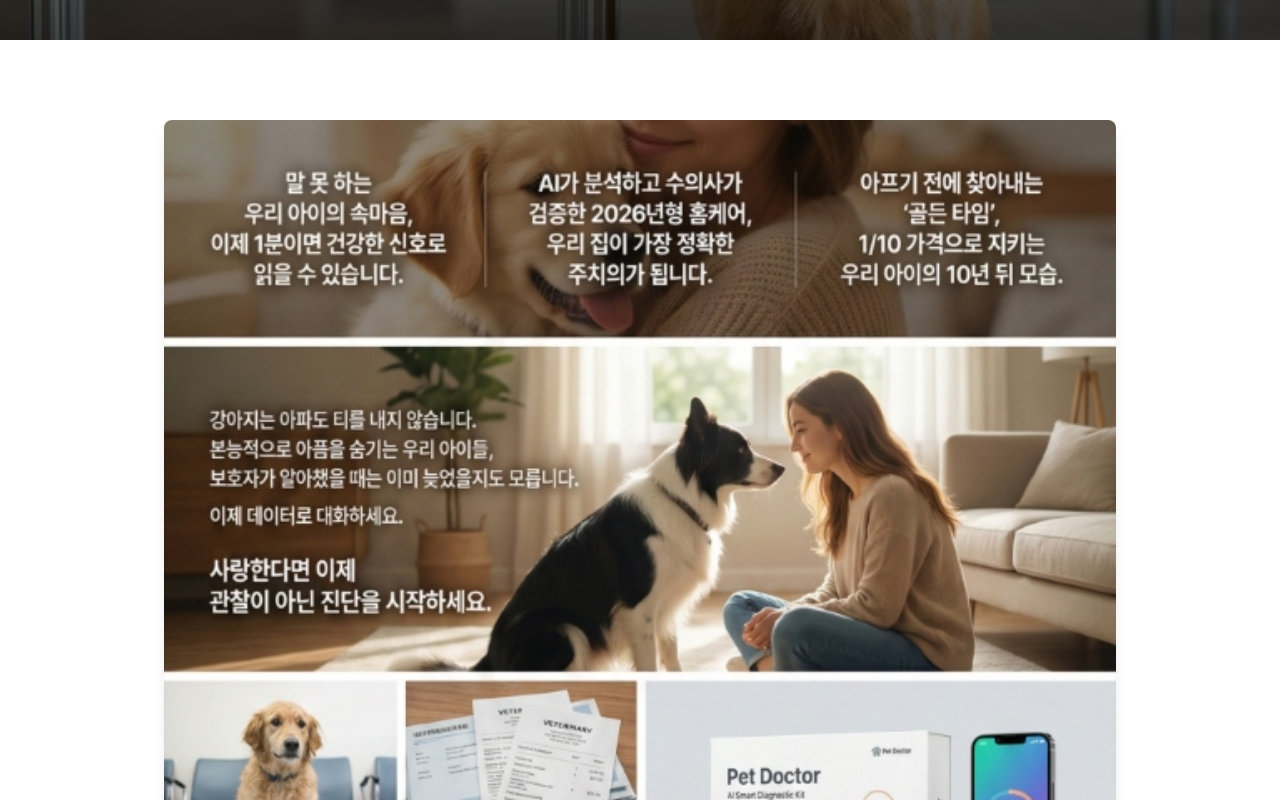
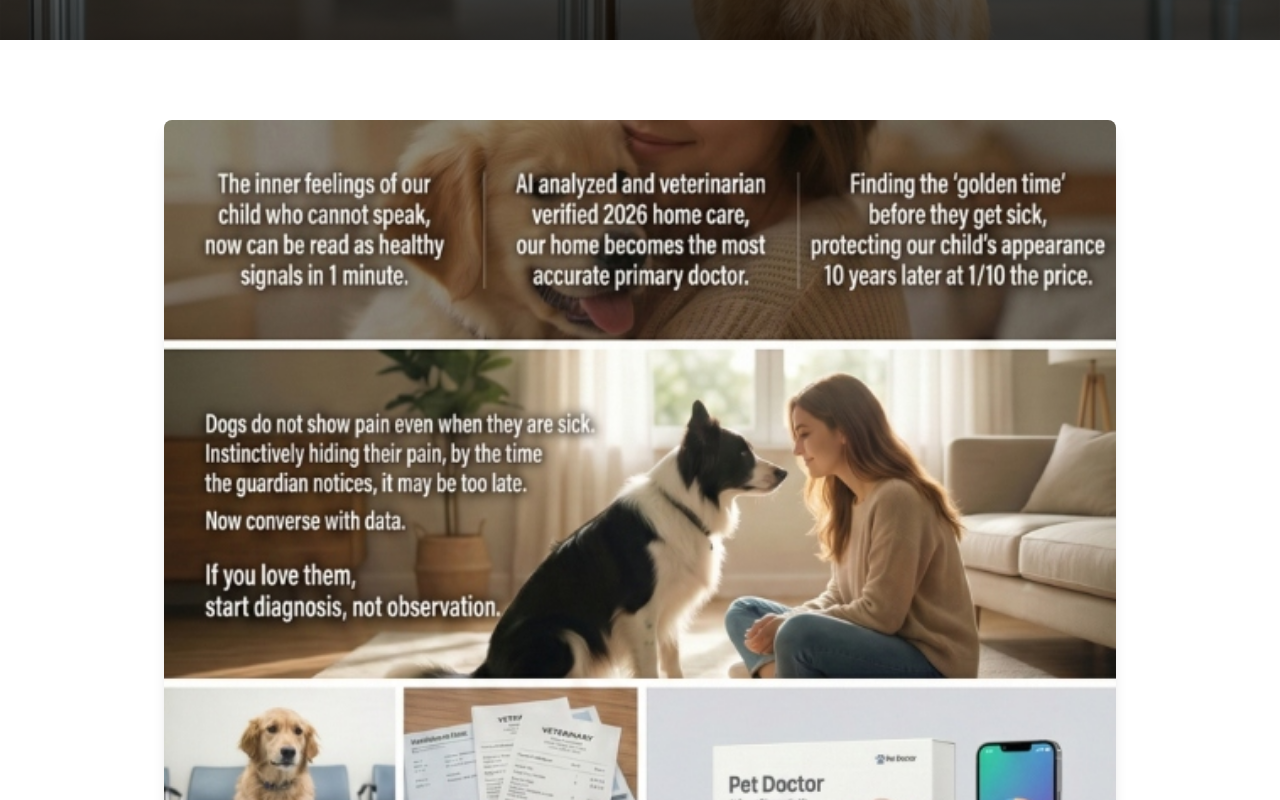
Before and after one commit to anchull/bio, a Next.js app: page /en/products/diagnostic in a window 1280 px wide. Shown: the part 440-1240 px from the top of the page. Built offline with nearby package versions, Linux system fonts and the light colour scheme.

Commit message:
fix(diagnostic): update English Diagnostic Kit image

```diff
--- a/app/[lang]/products/diagnostic/page.tsx
+++ b/app/[lang]/products/diagnostic/page.tsx
@@ -16,7 +16,7 @@ export default async function DiagnosticProductPage({ params }: { params: Promis
             <section className="py-20 w-full">
                 <div className="w-full max-w-[1000px] mx-auto px-6">
                     <img
-                        src="/images/diagnostic_detail.jpg"
+                        src={lang === 'en' ? "/images/diagnostic_detail_en.jpg" : "/images/diagnostic_detail.jpg"}
                         alt="Diagnostic Kit Detail"
                         className="w-full h-auto rounded-lg shadow-lg"
                     />
```
Also changed, not shown: public/images/diagnostic_detail_en.jpg (added).
